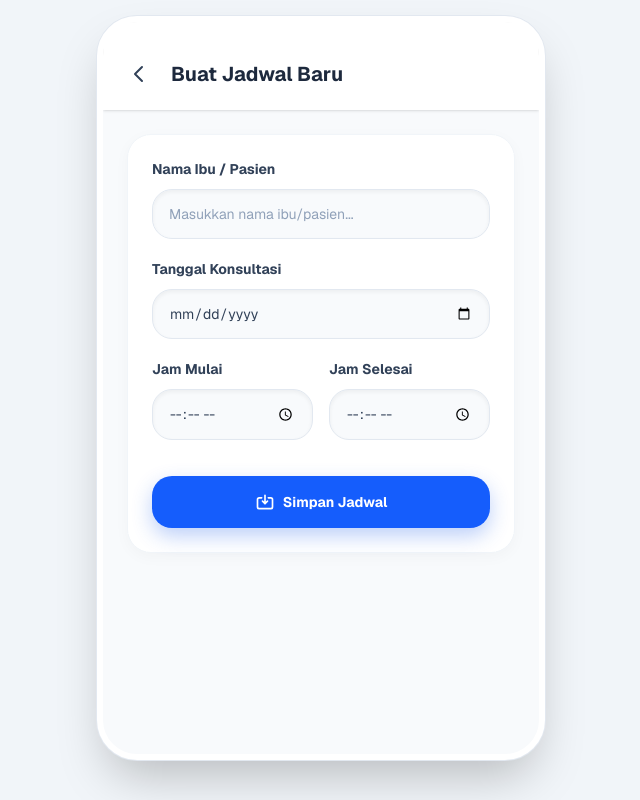
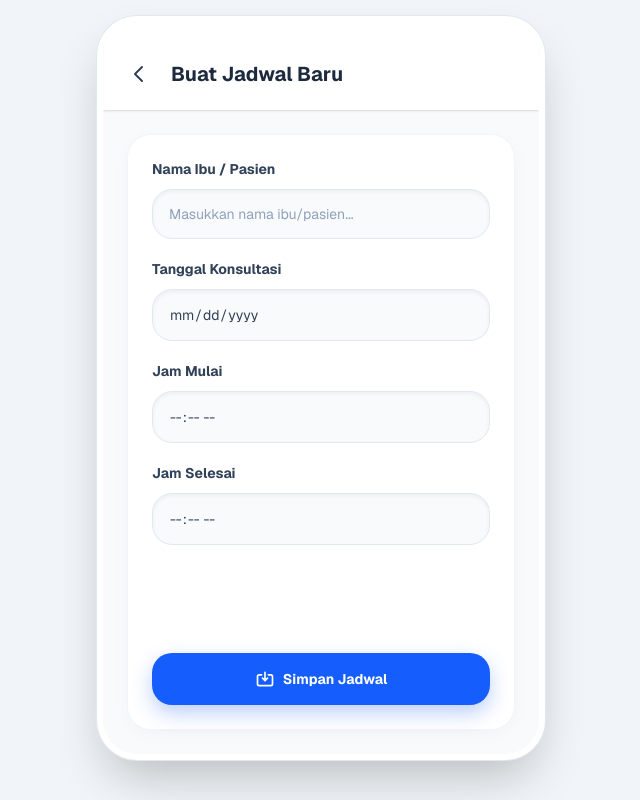
Before and after one commit to TPLM-Posyandu-Banjarsari-Garut/Posyandu_Web_Client, a Next.js app: page /bidan/buat-jadwal-konsultasi in a window 1280 px wide. Shown: the whole page, without its empty margins (319-959 px from the left). Built offline with nearby package versions, Linux system fonts and the light colour scheme.

Commit message:
fix : bug buat konsultasi on safari browser

```diff
--- a/app/bidan/(pages)/(konsultasi)/buat-jadwal-konsultasi/page.tsx
+++ b/app/bidan/(pages)/(konsultasi)/buat-jadwal-konsultasi/page.tsx
@@ -2,10 +2,18 @@
 
 import Link from 'next/link';
 
+const textInputClassName =
+    'w-full min-w-0 max-w-full box-border px-4 py-3.5 bg-slate-50 border border-slate-200 rounded-[1.25rem] text-sm text-slate-700 focus:outline-none focus:ring-2 focus:ring-blue-500/20 focus:border-blue-500 shadow-inner transition-all placeholder-slate-400';
+
+const nativeInputClassName =
+    'form-native-input absolute inset-0 h-full w-full box-border px-4 py-3.5 bg-slate-50 border border-slate-200 rounded-[1.25rem] text-sm text-slate-700 focus:outline-none focus:ring-2 focus:ring-blue-500/20 focus:border-blue-500 shadow-inner transition-all';
+
+const fieldWrapClassName = 'relative h-[3.25rem] w-full min-w-0 overflow-hidden';
+
 export default function BuatJadwalKonsultasiPage() {
     return (
         <div className="min-h-screen bg-slate-100 font-sans pb-10 pt-4 px-2 sm:px-0 text-slate-800 flex justify-center">
-            <div className="w-full max-w-md bg-white min-h-[90vh] rounded-[2.5rem] relative shadow-2xl overflow-hidden flex flex-col border-[6px] border-white ring-1 ring-slate-200">
+            <div className="w-full max-w-md min-w-0 bg-white min-h-[90vh] rounded-[2.5rem] relative shadow-2xl overflow-hidden flex flex-col border-[6px] border-white ring-1 ring-slate-200">
 
                 {/* Header */}
                 <div className="bg-white px-6 pt-8 pb-4 flex justify-between items-center z-10 sticky top-0 shadow-sm">
@@ -18,46 +26,39 @@ export default function BuatJadwalKonsultasiPage() {
                 </div>
 
                 {/* Content */}
-                <div className="flex-1 overflow-y-auto px-6 py-6 custom-scrollbar bg-slate-50">
-                    <div className="bg-white rounded-[1.5rem] p-6 shadow-[0_4px_15px_rgb(0,0,0,0.03)] border border-slate-100 flex flex-col gap-5">
+                <div className="flex flex-1 min-h-0 min-w-0 flex-col overflow-x-hidden overflow-y-auto px-6 py-6 custom-scrollbar bg-slate-50">
+                    <div className="flex flex-1 flex-col gap-5 rounded-[1.5rem] border border-slate-100 bg-white p-6 shadow-[0_4px_15px_rgb(0,0,0,0.03)] min-w-0">
 
-                        <div className="flex flex-col gap-2.5">
+                        <div className="flex min-w-0 flex-col gap-2.5">
                             <label className="text-sm font-bold text-slate-700">Nama Ibu / Pasien</label>
                             <input
                                 type="text"
-                                className="w-full px-4 py-3.5 bg-slate-50 border border-slate-200 rounded-[1.25rem] text-sm text-slate-700 focus:outline-none focus:ring-2 focus:ring-blue-500/20 focus:border-blue-500 shadow-inner transition-all placeholder-slate-400"
+                                className={textInputClassName}
                                 placeholder="Masukkan nama ibu/pasien..."
                             />
                         </div>
 
-                        <div className="flex flex-col gap-2.5">
+                        <div className="flex min-w-0 flex-col gap-2.5">
                             <label className="text-sm font-bold text-slate-700">Tanggal Konsultasi</label>
-                            <input
-                                type="date"
-                                className="w-full px-4 py-3.5 bg-slate-50 border border-slate-200 rounded-[1.25rem] text-sm text-slate-700 focus:outline-none focus:ring-2 focus:ring-blue-500/20 focus:border-blue-500 shadow-inner transition-all"
-                            />
-                        </div>
-
-                        <div className="flex gap-4">
-                            <div className="flex flex-col gap-2.5 flex-1">
-                                <label className="text-sm font-bold text-slate-700">Jam Mulai</label>
-                                <input
-                                    type="time"
-                                    className="w-full px-4 py-3.5 bg-slate-50 border border-slate-200 rounded-[1.25rem] text-sm text-slate-700 focus:outline-none focus:ring-2 focus:ring-blue-500/20 focus:border-blue-500 shadow-inner transition-all"
-                                />
-                            </div>
-                            <div className="flex flex-col gap-2.5 flex-1">
-                                <label className="text-sm font-bold text-slate-700">Jam Selesai</label>
-                                <input
-                                    type="time"
-                                    className="w-full px-4 py-3.5 bg-slate-50 border border-slate-200 rounded-[1.25rem] text-sm text-slate-700 focus:outline-none focus:ring-2 focus:ring-blue-500/20 focus:border-blue-500 shadow-inner transition-all"
-                                />
+                            <div className={fieldWrapClassName}>
+                                <input type="date" className={nativeInputClassName} />
                             </div>
                         </div>
 
+                        <div className="flex min-w-0 flex-col gap-2.5">
+                            <label className="text-sm font-bold text-slate-700">Jam Mulai</label>
+                            <div className={fieldWrapClassName}>
+                                <input type="time" className={nativeInputClassName} />
+                            </div>
+                        </div>
+                        <div className="flex min-w-0 flex-col gap-2.5">
+                            <label className="text-sm font-bold text-slate-700">Jam Selesai</label>
+                            <div className={fieldWrapClassName}>
+                                <input type="time" className={nativeInputClassName} />
+                            </div>
+                        </div>
 
-
-                        <button className="w-full mt-4 bg-blue-600 text-white font-bold text-sm py-4 rounded-[1.25rem] hover:bg-blue-700 active:scale-95 transition-all shadow-[0_8px_20px_rgba(37,99,235,0.3)] flex justify-center items-center gap-2">
+                        <button className="mt-auto w-full bg-blue-600 text-white font-bold text-sm py-4 rounded-[1.25rem] hover:bg-blue-700 active:scale-95 transition-all shadow-[0_8px_20px_rgba(37,99,235,0.3)] flex justify-center items-center gap-2">
                             <svg className="w-5 h-5" fill="none" stroke="currentColor" viewBox="0 0 24 24"><path strokeLinecap="round" strokeLinejoin="round" strokeWidth="2" d="M8 7H5a2 2 0 00-2 2v9a2 2 0 002 2h14a2 2 0 002-2V9a2 2 0 00-2-2h-3m-1 4l-3 3m0 0l-3-3m3 3V4" /></svg>
                             Simpan Jadwal
                         </button>
--- a/app/globals.css
+++ b/app/globals.css
@@ -61,3 +61,28 @@ body {
   -webkit-appearance: none;
   appearance: none;
 }
+
+/* Form: date/time di iOS Safari */
+.form-native-input {
+  width: 100% !important;
+  min-width: 0 !important;
+  max-width: 100% !important;
+  -webkit-appearance: none;
+  appearance: none;
+}
+
+.form-native-input::-webkit-calendar-picker-indicator,
+.form-native-input::-webkit-clear-button {
+  position: absolute;
+  inset: 0;
+  width: 100%;
+  height: 100%;
+  margin: 0;
+  padding: 0;
+  opacity: 0;
+  cursor: pointer;
+}
+
+.form-native-input::-webkit-date-and-time-value {
+  text-align: left;
+}
```
